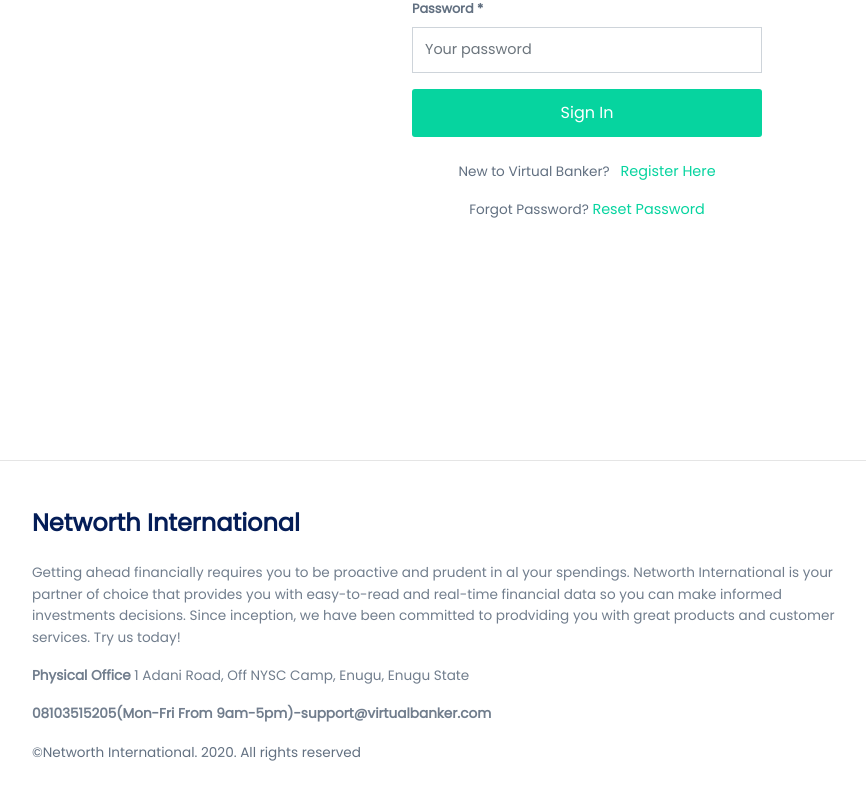
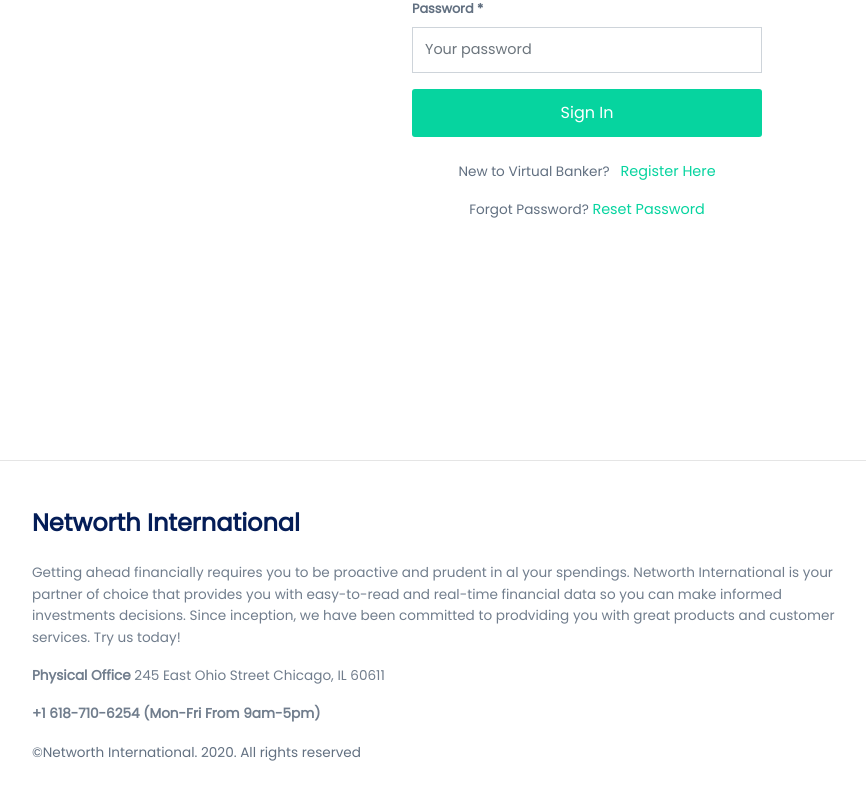
Before and after one commit to Achilles45/loan, a Vue app: page /login in a window 1280 px wide. Shown: the part 369-1169 px from the top of the page, without its empty margins (53-919 px from the left). Built offline with nearby package versions, Linux system fonts and the light colour scheme; no server answers.

Commit message:
Added the correct details to the footer section

```diff
--- a/src/components/Footer.vue
+++ b/src/components/Footer.vue
@@ -7,8 +7,8 @@
                     <div class="col-md-9">
                         <h4>Networth International</h4>
                         <p>Getting ahead financially requires you to be proactive and prudent in al your spendings. Networth International is your partner of choice that provides you with easy-to-read and real-time financial data so you can make informed investments decisions. Since inception, we have been committed to prodviding you with great products and customer services. Try us today!</p>
-                        <p><span class="office">Physical Office</span> 1 Adani Road, Off NYSC Camp, Enugu, Enugu State</p>
-                        <p class="office">08103515205(Mon-Fri From 9am-5pm)-support@virtualbanker.com</p>
+                        <p><span class="office">Physical Office</span> 245 East Ohio Street Chicago, IL 60611</p>
+                        <p class="office">+1 618-710-6254 (Mon-Fri From 9am-5pm)</p>
                         <small>&copy;Networth International. 2020. All rights reserved</small>
                     </div>
                     <div class="col-md-1"></div>
```
